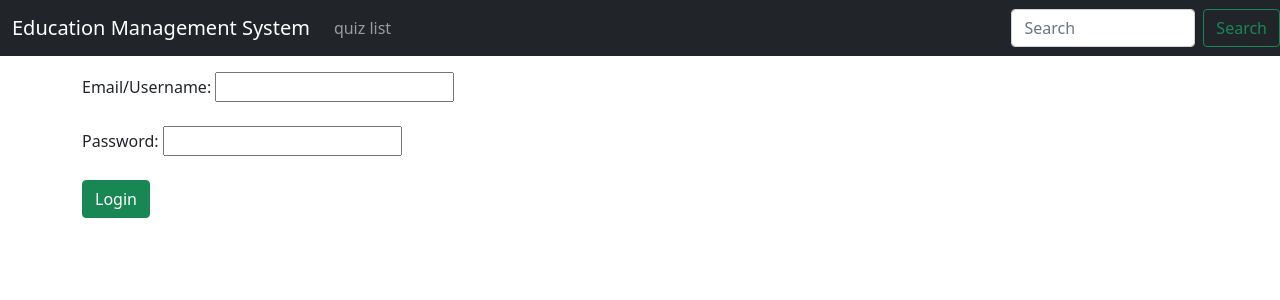
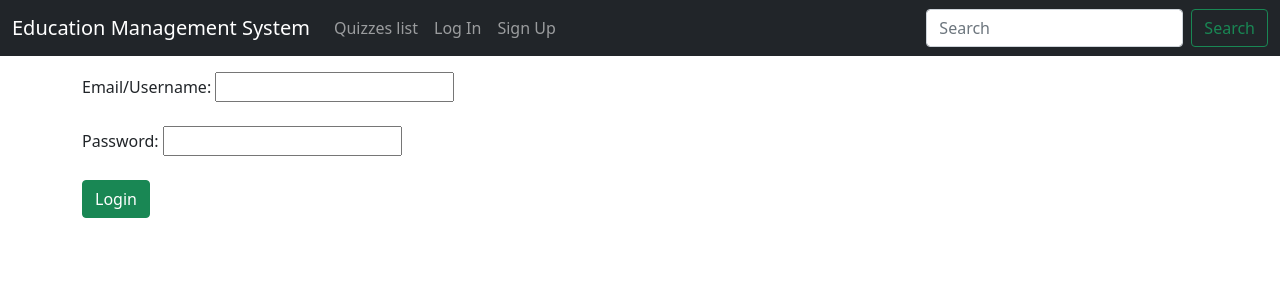
Before and after one commit to mohamedhamdan2002/EducationManagementSystem, a Django app: page /accounts/login/ in a window 1280 px wide. Shown: the top 300 px of the page. Run offline with Django 4.2, Linux system fonts and the light colour scheme; parts of the project's set-up code (start-up, migrations or seed data) failed here and were passed over; some libraries are stand-ins or nearby versions.

Commit message:
making views require login

```diff
--- a/quizzes/views.py
+++ b/quizzes/views.py
@@ -1,9 +1,11 @@
 from django.shortcuts import render
 from django.http import HttpResponseRedirect
 from django.urls import reverse
+from django.contrib.auth.decorators import login_required
 
 from .models import Category, Quiz, Question
 
+@login_required
 def category_list_view(request):
     categories = Category.objects.all()
     quizzes = Quiz.objects.all()
@@ -13,6 +15,7 @@ def category_list_view(request):
     }
     return render(request, 'quizzes/quiz_list.html', context)
 
+@login_required
 def categorized_quiz_list_view(request, category):
     category = Category.objects.get(category=category)
     quiz = category.quizzes.all()
@@ -21,6 +24,7 @@ def categorized_quiz_list_view(request, category):
     }
     return render(request, 'quizzes/categorized_quiz_list.html', context)
 
+@login_required
 def quiz_detail_view(request, category, id):
     quiz = Quiz.objects.get(pk=id)
     context = {
@@ -28,6 +32,7 @@ def quiz_detail_view(request, category, id):
     }
     return render(request, 'quizzes/quiz_detail.html', context)
 
+@login_required
 def quiz_result_view(request, category, id):
     points = 0
     quiz = Quiz.objects.get(pk=id)
@@ -40,6 +45,7 @@ def quiz_result_view(request, category, id):
     }
     return render(request, 'quizzes/quiz_result.html', context)
 
+@login_required
 def search_view(request):
     print(request.GET.get('q'))
     return HttpResponseRedirect(reverse('quizzes:categorized_quiz_list', args=(request.GET.get('q'),)))
--- a/templates/base.html
+++ b/templates/base.html
@@ -20,15 +20,27 @@
 				<div class="collapse navbar-collapse" id="navbarCollapse">
 					<ul class="navbar-nav me-auto mb-2 mb-md-0">
 						<li class="nav-item">
-							<a class="nav-link" href="{% url 'quizzes:quiz_list' %}">quiz list</a>
+							<a class="nav-link" href="{% url 'quizzes:quiz_list' %}">Quizzes list</a>
 						</li>
+						{% if user.is_authenticated %}
+							<li class="nav-item">
+								<a class="nav-link" href="{% url 'accounts:logout' %}">Log Out</a>
+							</li>
+						{% else %}
+							<li class="nav-item">
+								<a class="nav-link" href="{% url 'accounts:login' %}">Log In</a>
+							</li>
+							<li class="nav-item">
+								<a class="nav-link" href="#">Sign Up</a>
+							</li>
+						{% endif %}
 					</ul>
+					<form class="d-flex" action="{% url 'quizzes:search' %}" method="get">
+						<input class="form-control me-2" type="search" name="q" placeholder="Search" aria-label="Search" >
+						<button class="btn btn-outline-success" type="submit">Search</button>
+					</form>
 				</div>
 			</div>
-			<form class="d-flex" action="{% url 'quizzes:search' %}" method="get">
-				<input class="form-control me-2" type="search" name="q" placeholder="Search" aria-label="Search" >
-				<button class="btn btn-outline-success" type="submit">Search</button>
-			</form>
 		</nav>
 		<br>
 		<br>
--- a/templates/index.html
+++ b/templates/index.html
@@ -1,9 +1,5 @@
 {% extends "base.html" %}
 
 {% block content %}
-    {% if user.is_authenticated %}
-        <a href="{% url 'accounts:logout' %}">Logout</a>
-    {% else %}
-        <a href="{% url 'accounts:login' %}">Login</a>
-    {% endif %}
+    <h1>This is the home page</h1>
 {% endblock content %}
```
